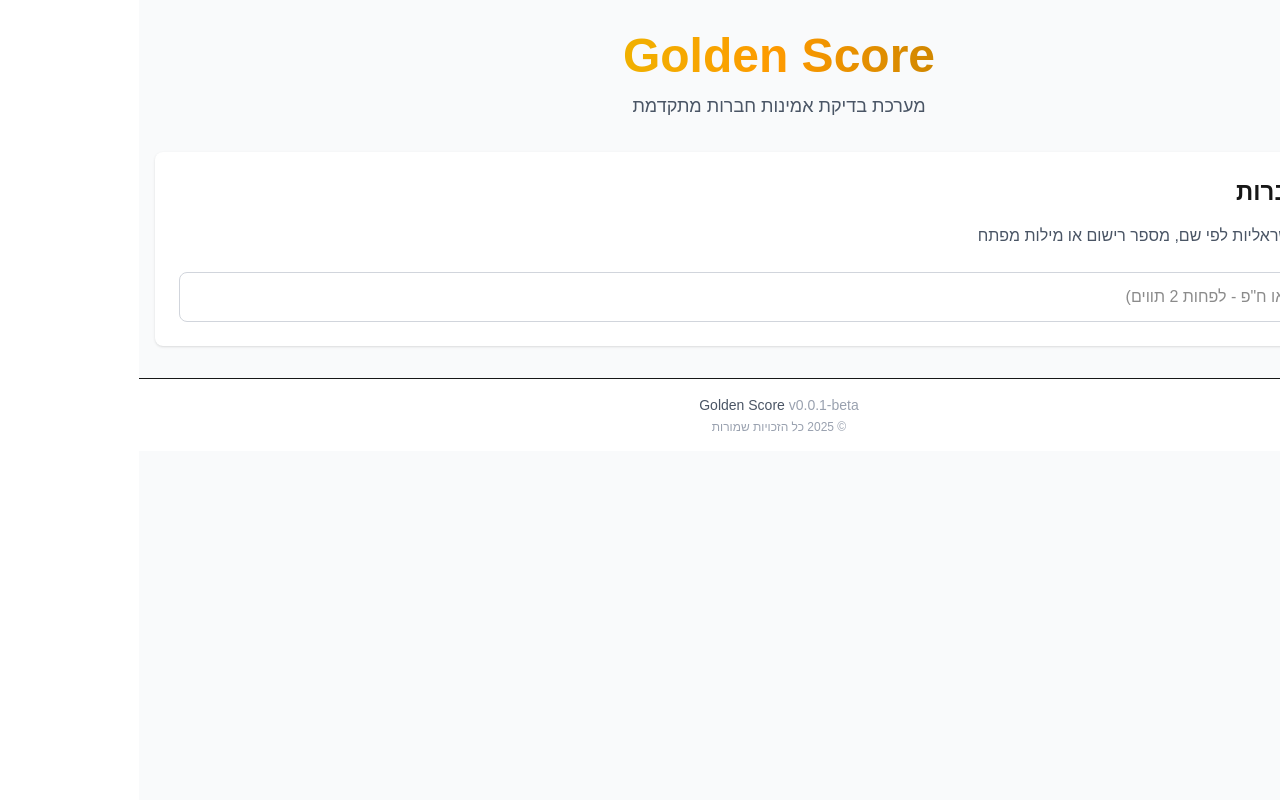
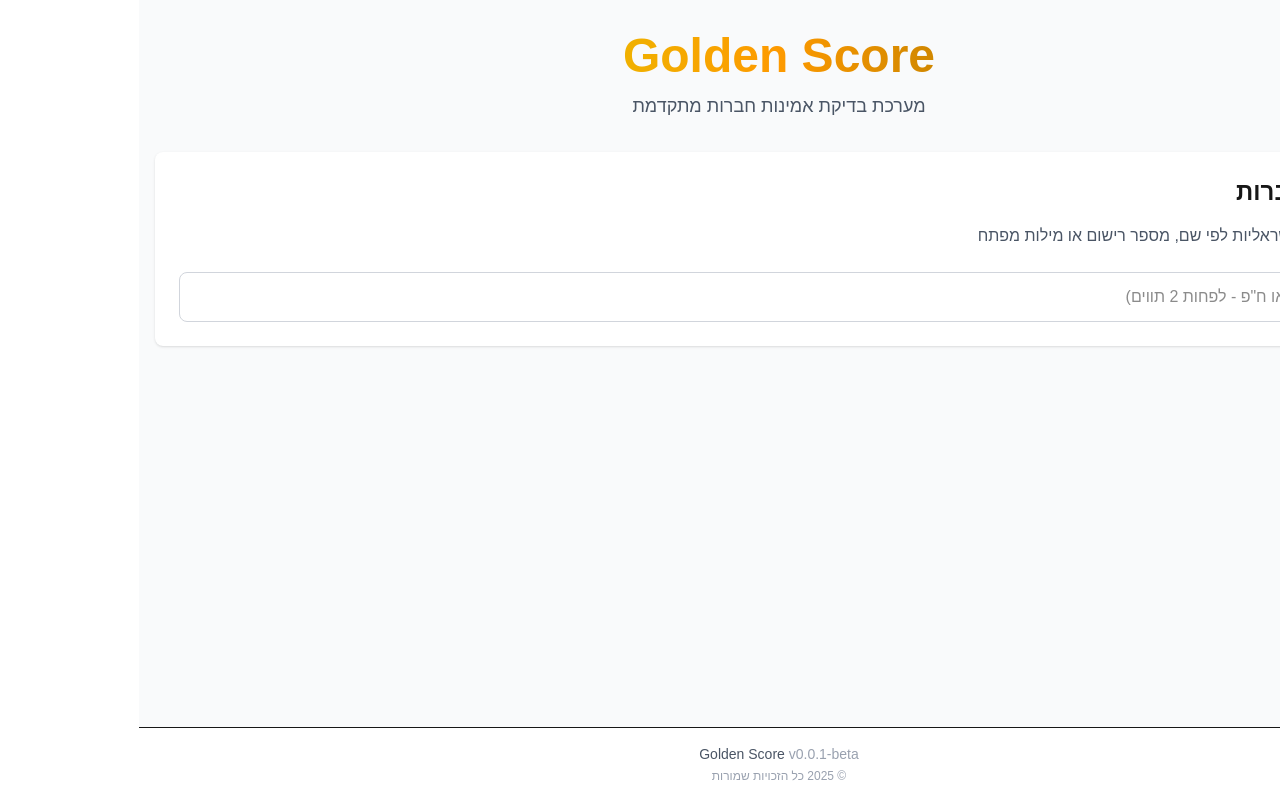
Before and after one commit to LeviLop-Software/golden-score, a Next.js app: page / in a window 1280 px wide. Built offline with nearby package versions, Linux system fonts and the light colour scheme.

Commit message:
style: make footer sticky to bottom with flexbox

```diff
--- a/src/components/DashboardLayout.jsx
+++ b/src/components/DashboardLayout.jsx
@@ -12,9 +12,9 @@
   const appName = process.env.NEXT_PUBLIC_APP_NAME || 'Golden Score';
 
   return (
-    <div className="min-h-screen bg-gray-50">
+    <div className="min-h-screen bg-gray-50 flex flex-col">
       {/* Main Content */}
-      <main className="max-w-7xl mx-auto px-4 py-8">
+      <main className="max-w-7xl mx-auto px-4 py-8 flex-1 w-full">
         {children}
       </main>
 
```
